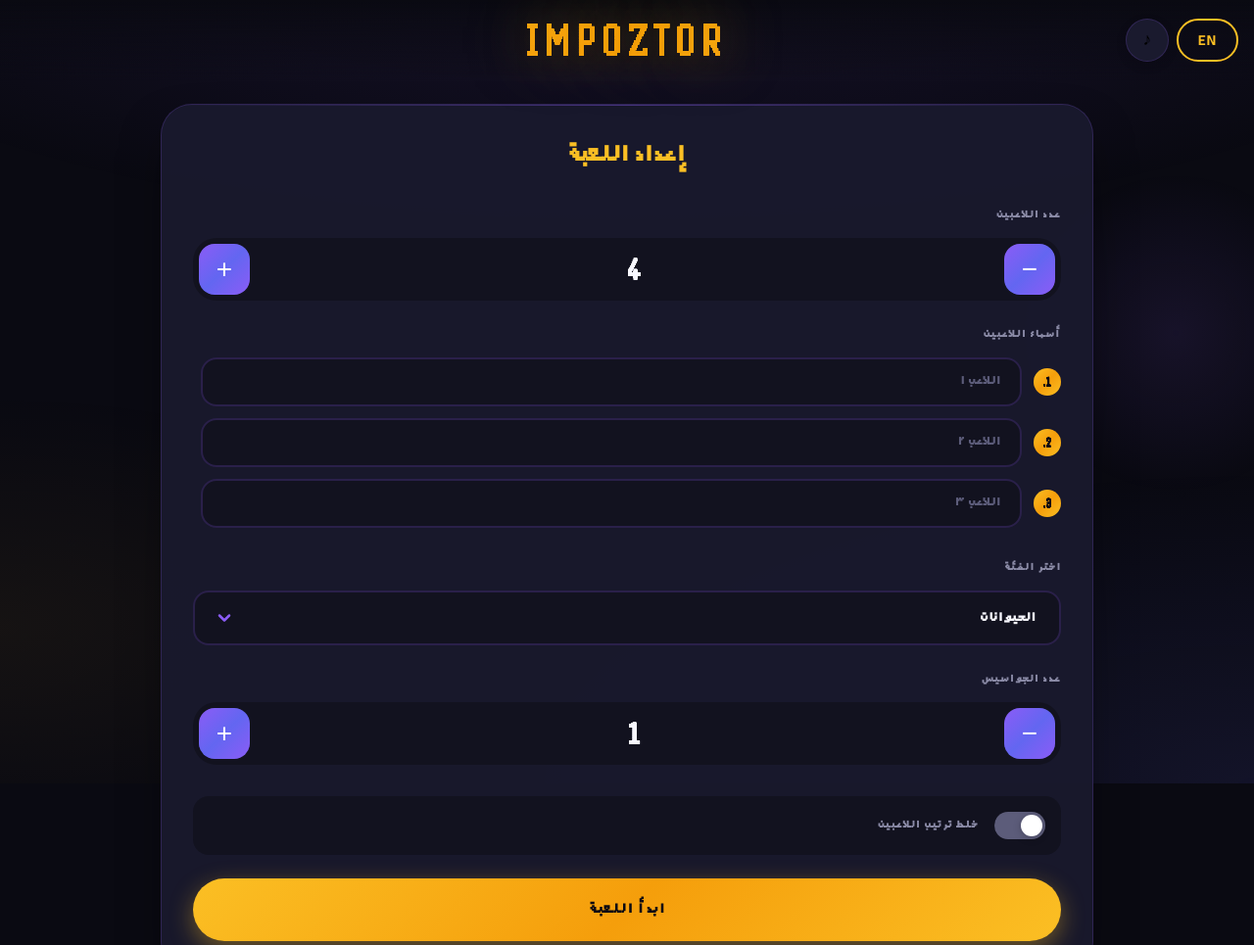
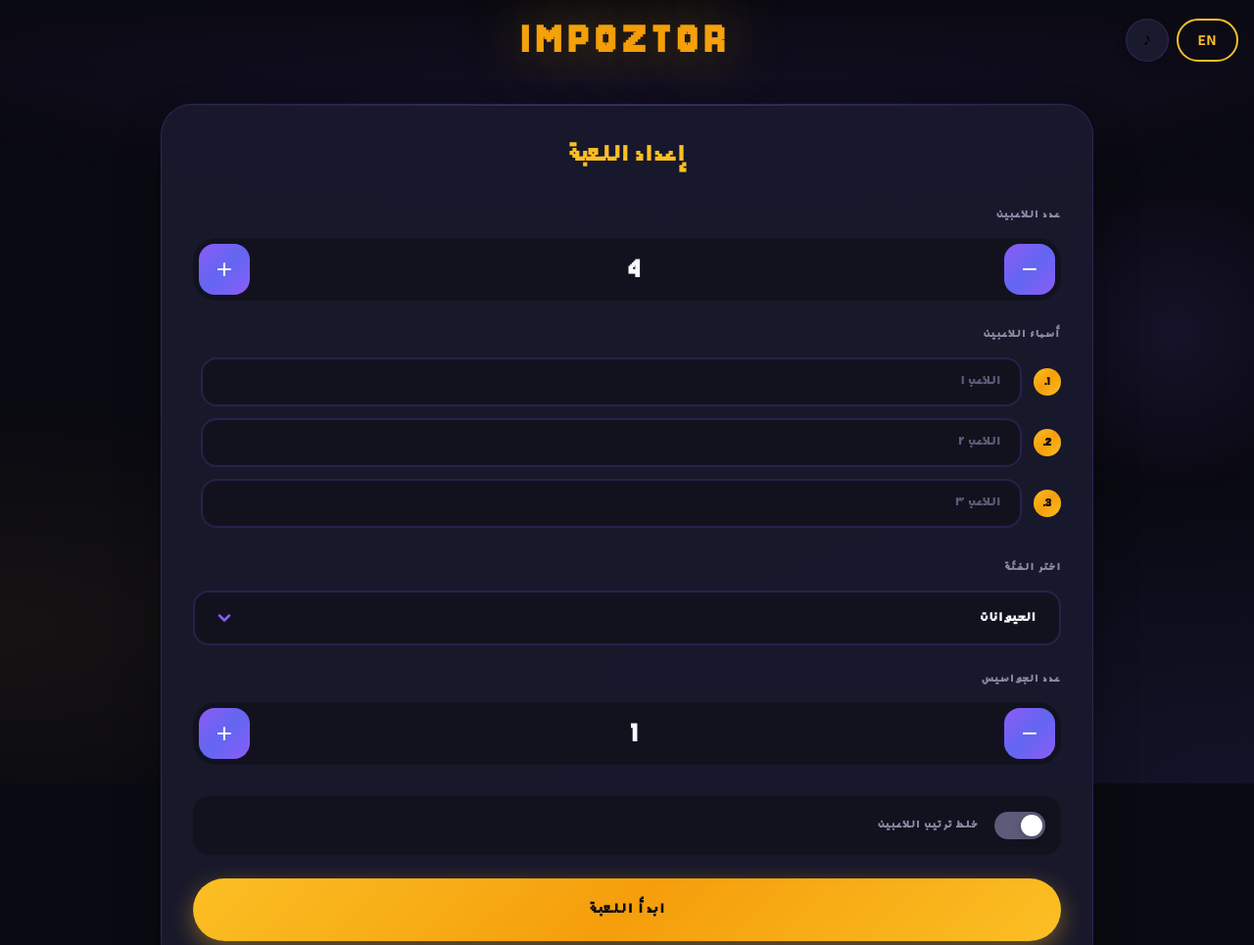
Before and after one commit to real3bvd/impozter, a plain HTML site: page index.html in a window 1280 px wide. Shown: the top 965 px of the page at 98% size. Drawn offline with Linux system fonts and the light colour scheme.

Commit message:
Remove Handjet font, use Arabixel for Arabic and Jersey for English

```diff
--- a/css/styles.css
+++ b/css/styles.css
@@ -7,15 +7,14 @@
    Custom Fonts
    -------------------------------- */
 @font-face {
-    font-family: 'Handjet';
-    src: url('../fonts/Handjet/Handjet-VariableFont_ELGR,ELSH,wght.ttf') format('truetype');
-    font-weight: 100 900;
+    font-family: 'Arabixel';
+    src: url('../fonts/Arabixel Basic/Arabixel Basic.ttf') format('truetype');
     font-display: swap;
 }
 
 @font-face {
-    font-family: 'Arabixel';
-    src: url('../fonts/Arabixel Basic/Arabixel Basic.ttf') format('truetype');
+    font-family: 'Jersey';
+    src: url('../fonts/Jersey_10/Jersey10-Regular.ttf') format('truetype');
     font-display: swap;
 }
 
@@ -54,9 +53,8 @@
     --shadow-gold: 0 0 40px rgba(251, 191, 36, 0.3);
 
     /* Typography */
-    --font-handjet: 'Handjet', 'Segoe UI', sans-serif;
     --font-arabic: 'Arabixel', 'Cairo', 'Segoe UI', sans-serif;
-    --font-english: 'Handjet', 'Poppins', 'Segoe UI', sans-serif;
+    --font-english: 'Jersey', 'Poppins', 'Segoe UI', sans-serif;
     --font-primary: var(--font-arabic);
 
     /* Spacing */
@@ -236,7 +234,7 @@
 }
 
 .game-title {
-    font-family: 'Handjet', var(--font-english);
+    font-family: var(--font-english);
     font-size: clamp(1.75rem, 5vw, 3rem);
     font-weight: 700;
     text-transform: uppercase;
```
Also changed, not shown: fonts/Handjet/Handjet-VariableFont_ELGR,ELSH,wght.ttf (deleted), fonts/Handjet/README.txt (deleted), fonts/Handjet/static/Handjet-Black.ttf (deleted), fonts/Handjet/static/Handjet-Bold.ttf (deleted), fonts/Handjet/static/Handjet-ExtraBold.ttf (deleted), fonts/Handjet/static/Handjet-ExtraLight.ttf (deleted), fonts/Handjet/static/Handjet-Light.ttf (deleted), fonts/Handjet/static/Handjet-Medium.ttf (deleted), fonts/Handjet/static/Handjet-Regular.ttf (deleted), fonts/Handjet/static/Handjet-SemiBold.ttf (deleted), fonts/Handjet/static/Handjet-Thin.ttf (deleted), fonts/Jersey_10/Jersey10-Regular.ttf (added), fonts/Jersey_10/OFL.txt.
